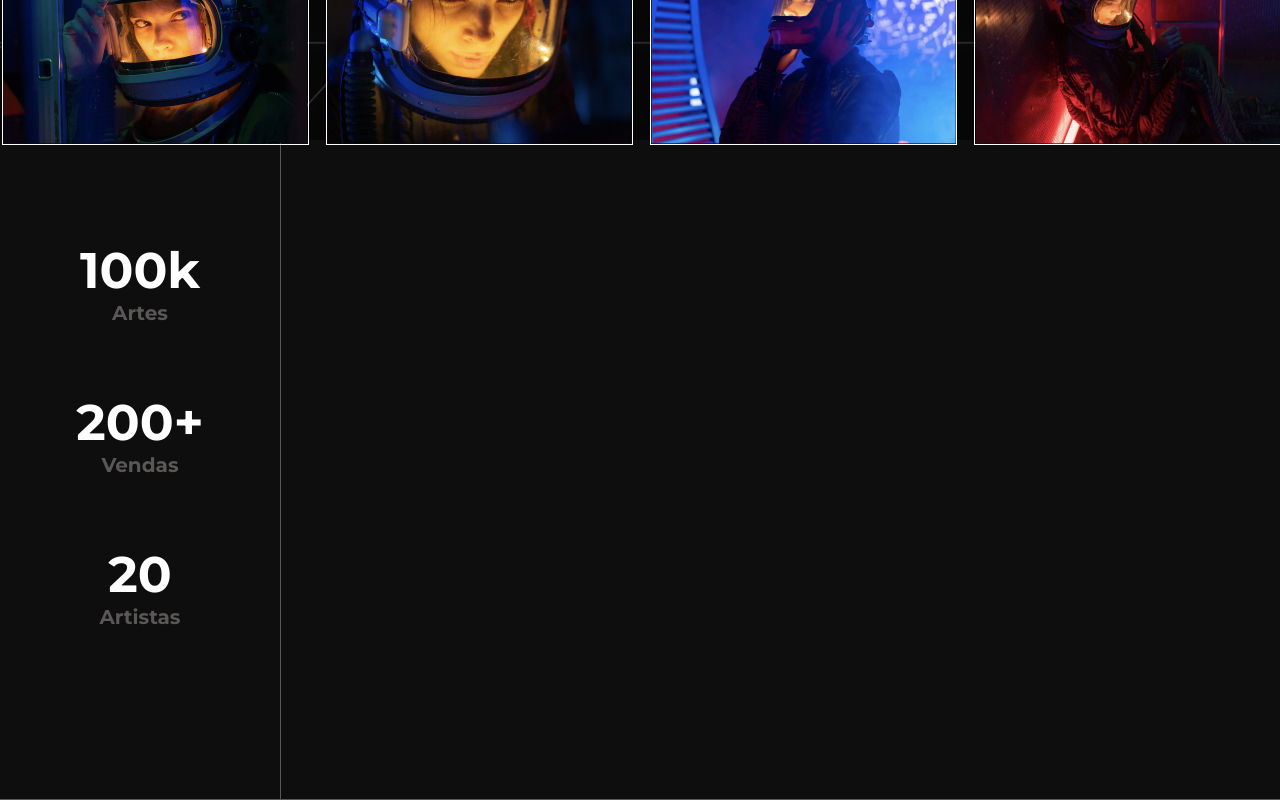
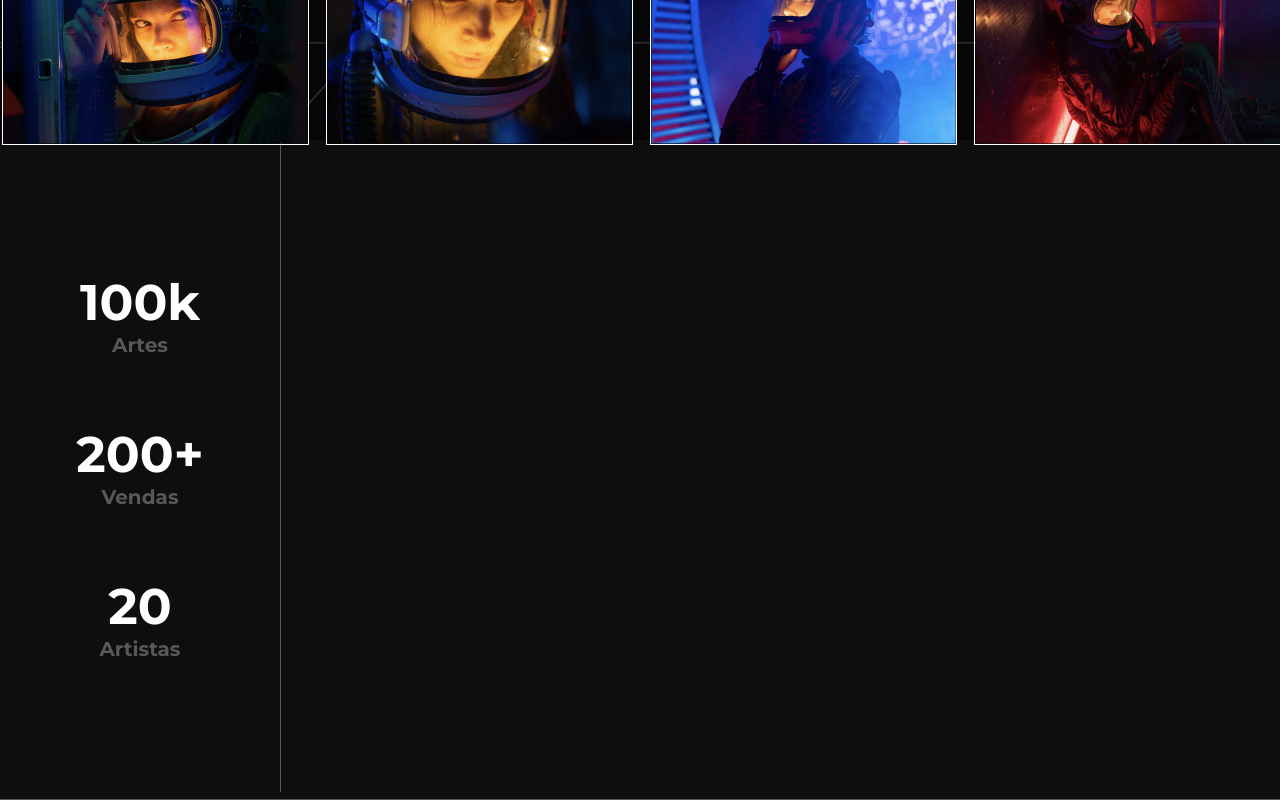
Before and after one commit to saulocode1/rocket-nft-react, a React (Create React App) app: page / in a window 1280 px wide. Shown: the part 860-1660 px from the top of the page. Built offline with nearby package versions, Linux system fonts and the light colour scheme.

Commit message:
Changed width to padding

```diff
--- a/src/Sections/Stats/StatsWrapper/Stats/styled.js
+++ b/src/Sections/Stats/StatsWrapper/Stats/styled.js
@@ -19,5 +19,4 @@ export const StatsDiv = styled.div`
     flex-direction: column;
     align-items: center;
     justify-content: center;
-    margin-bottom: 4.375rem;
 `;
--- a/src/Sections/Stats/StatsWrapper/styled.js
+++ b/src/Sections/Stats/StatsWrapper/styled.js
@@ -2,13 +2,13 @@ import styled from "styled-components";
 
 const StyledStatsWrapper = styled.div`
     max-width: 17.5625rem;
-    width: 100%;
-    height: 100%;
+    padding: 8.3125rem 5.4375rem;
     border-right: 1px solid var(--subtitle-color);
     display: flex;
     flex-direction: column;
     align-items: center;
     justify-content: center;
+    gap: 4.375rem;
 `;
 
 export default StyledStatsWrapper;
```
Also changed, not shown: src/Sections/Stats/StatsWrapper/index.jsx (+4 -5 lines).
